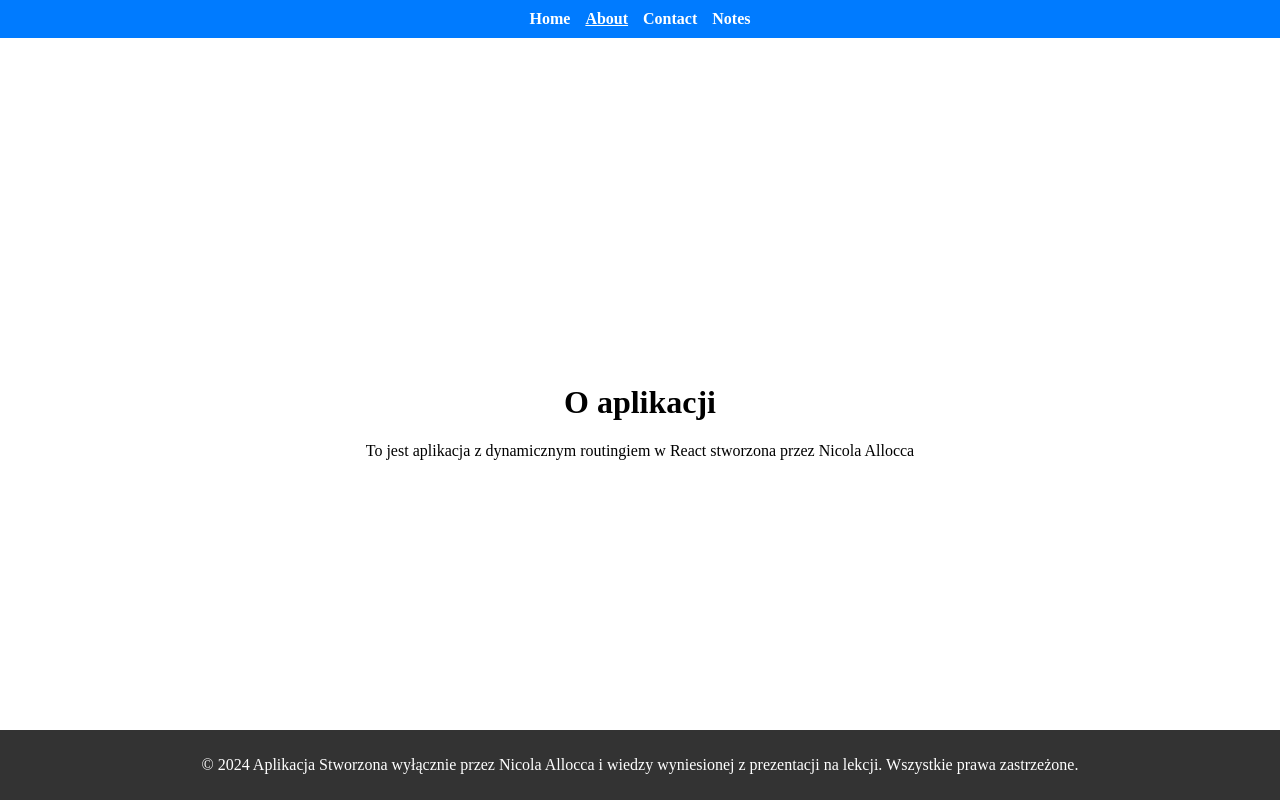
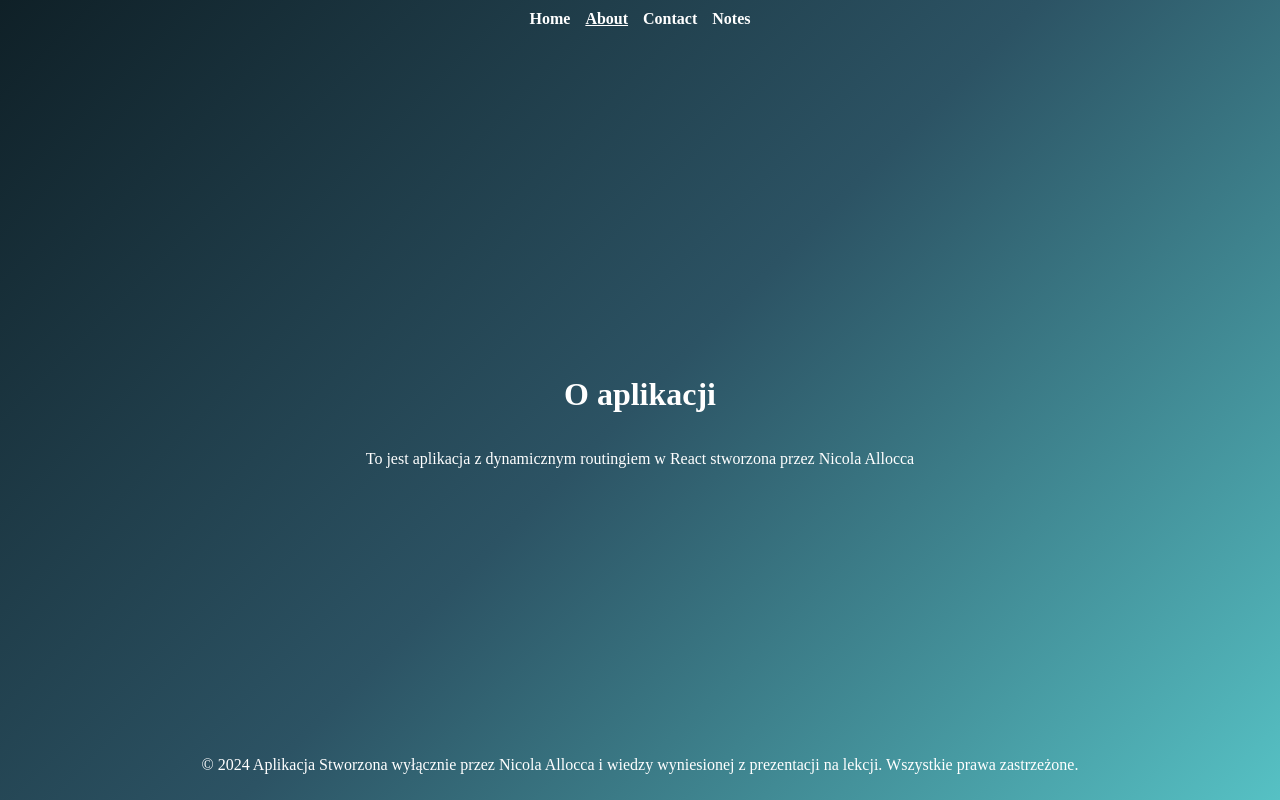
Before and after one commit to Nicokox1212/LekcjePHP, a React (Create React App) app in the folder myproject/: page /about in a window 1280 px wide. Built offline with nearby package versions, Linux system fonts and the light colour scheme.

Commit message:
REACT - ZADANIE 3 - React Router

```diff
--- a/myproject/src/App.css
+++ b/myproject/src/App.css
@@ -2,10 +2,11 @@ body, html {
   margin: 0;
   padding: 0;
   height: 100%;
+  background: linear-gradient(135deg, #0f2027, #2c5364, #56c1c4);
 }
 
 header {
-  background-color: #007bff;
+  background: linear-gradient(135deg, #56c1c4 #0f2027, #2c5364,);
   padding: 10px;
 }
 
@@ -32,7 +33,7 @@ footer {
   position: absolute;
   bottom: 0;
   width: 100%;
-  background-color: #333;
+  background: linear-gradient(135deg, #56c1c4 #0f2027, #2c5364,);
   color: white;
   text-align: center;
   padding: 10px 0;
@@ -73,4 +74,5 @@ main {
   align-items: center;
   width: 100%;
   height: 100%;
+  color: white;
 }
--- a/myproject/src/Components/Note/styles.module.css
+++ b/myproject/src/Components/Note/styles.module.css
@@ -1,7 +1,7 @@
 
 .noteContainer {
   padding: 16px;
-  background-color: #fdf6e3;
+  background: linear-gradient(135deg, #2c5364, #56c1c4, #0f2027);
   box-shadow: 0 4px 8px rgba(0, 0, 0, 0.1);
   border-radius: 12px;
   border: 1px solid #eee8d5;
@@ -19,7 +19,7 @@
 .noteTitle {
   font-size: 1.5rem;
   font-weight: 600;
-  color: #073642;
+  color: white;
   cursor: pointer;
 }
 
--- a/myproject/src/Podstrony/About.js
+++ b/myproject/src/Podstrony/About.js
@@ -1,5 +1,5 @@
 const About = () => (
-    <div className="centered">
+    <div className="wysrodkowanie">
       <h1>O aplikacji</h1>
       <p>To jest aplikacja z dynamicznym routingiem w React stworzona przez Nicola Allocca</p>
     </div>
--- a/myproject/src/Podstrony/Contact.js
+++ b/myproject/src/Podstrony/Contact.js
@@ -1,5 +1,5 @@
 const Contact = () => (
-    <div>
+    <div className="wysrodkowanie">
       <h1>Kontakt</h1>
       <p>
         {""}
```
